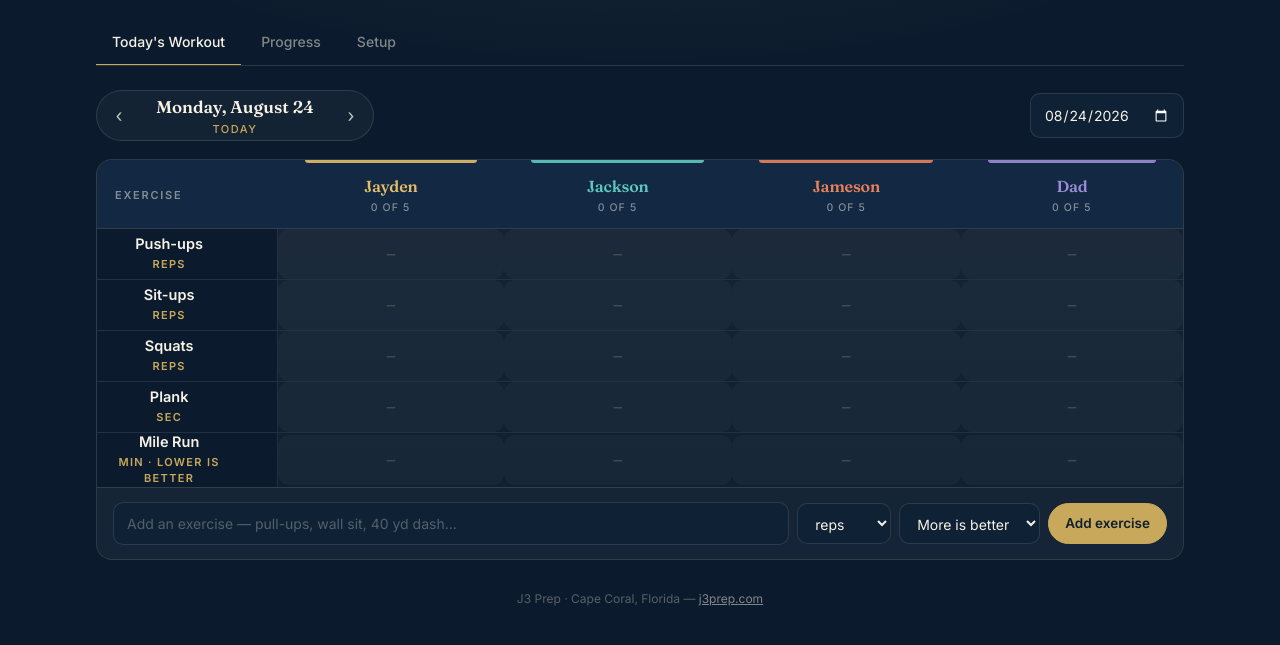
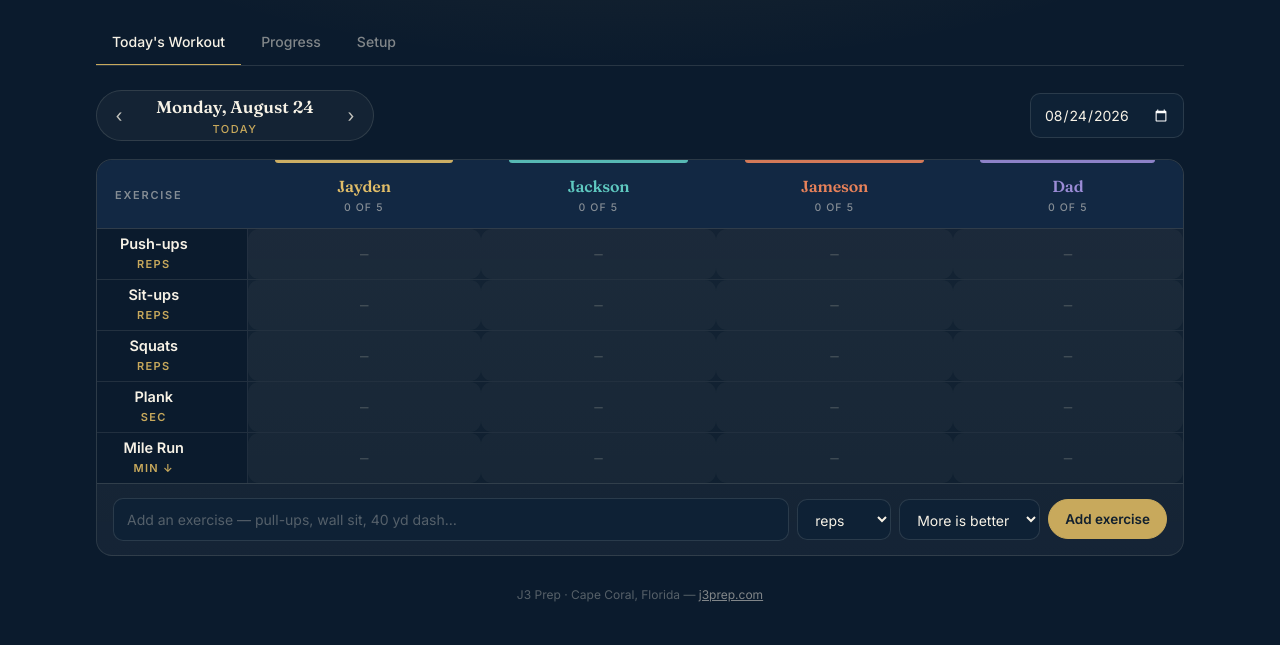
Before and after one commit to dalecci/j3prep, a plain HTML site: page gym/index.html in a window 1280 px wide. Shown: the part 119-764 px from the top of the page. Drawn offline with Linux system fonts and the light colour scheme.

Commit message:
Keep the unit label on one line in the log table
"lower is better" wrapped to three lines and pushed the Mile Run row
taller than the rest; it is now a down-arrow with a tooltip, and the
full wording stays on the Progress card where there is room.

Co-Authored-By: Claude Opus 5 <noreply@anthropic.com>

```diff
--- a/gym/index.html
+++ b/gym/index.html
@@ -519,7 +519,8 @@ function viewLog(){
   let body = '';
   for (const e of exs){
     body += '<tr data-ex="' + esc(e.id) + '"><td class="exname"><div class="exhead"><div>' +
-            '<b>' + esc(e.name) + '</b><small>' + esc(e.unit || '') + (e.dir === 'down' ? ' · lower is better' : '') + '</small>' +
+            '<b>' + esc(e.name) + '</b><small' + (e.dir === 'down' ? ' title="lower is better"' : '') + '>' +
+              esc(e.unit || '') + (e.dir === 'down' ? ' &#8595;' : '') + '</small>' +
             '</div><button class="rowdel" data-delex="' + esc(e.id) + '" title="Remove ' + esc(e.name) + '" aria-label="Remove ' + esc(e.name) + '">&times;</button></div></td>';
     for (const a of aths){
       const v = entryValue(App.date, e.id, a.id);
```
